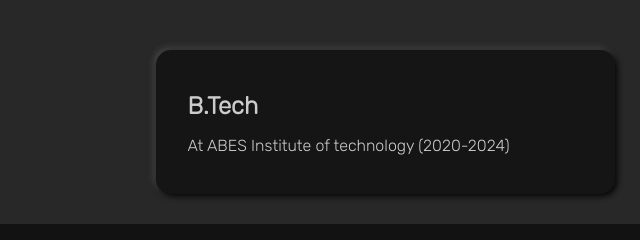
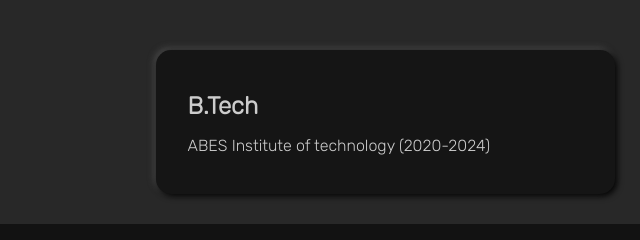
Before and after one commit to f8th/portfolio, a plain HTML site: page index.html in a window 1280 px wide. Shown: the part 2960-3200 px from the top of the page, 0-640 px from the left. Drawn offline with nearby package versions, Linux system fonts and the light colour scheme; a script that the page names is missing; a web font is replaced by a local one.

Commit message:
Correct Edu line

```diff
--- a/index.html
+++ b/index.html
@@ -472,7 +472,7 @@
             <div class="container">
                 <div data-aos="fade-up-right">
                     <h3 class="title">B.Tech</h3>
-                    <p class="time">At ABES Institute of technology (2020-2024)</p>
+                    <p class="time">ABES Institute of technology (2020-2024)</p>
                     <p class="discription">
                         <!-- Lorem ipsum dolor sit amet consectetur adipisicing elit. Praesentium distinctio laborum impedit
                         eaque, quo vel quaerat esse cumque in id? -->
```
